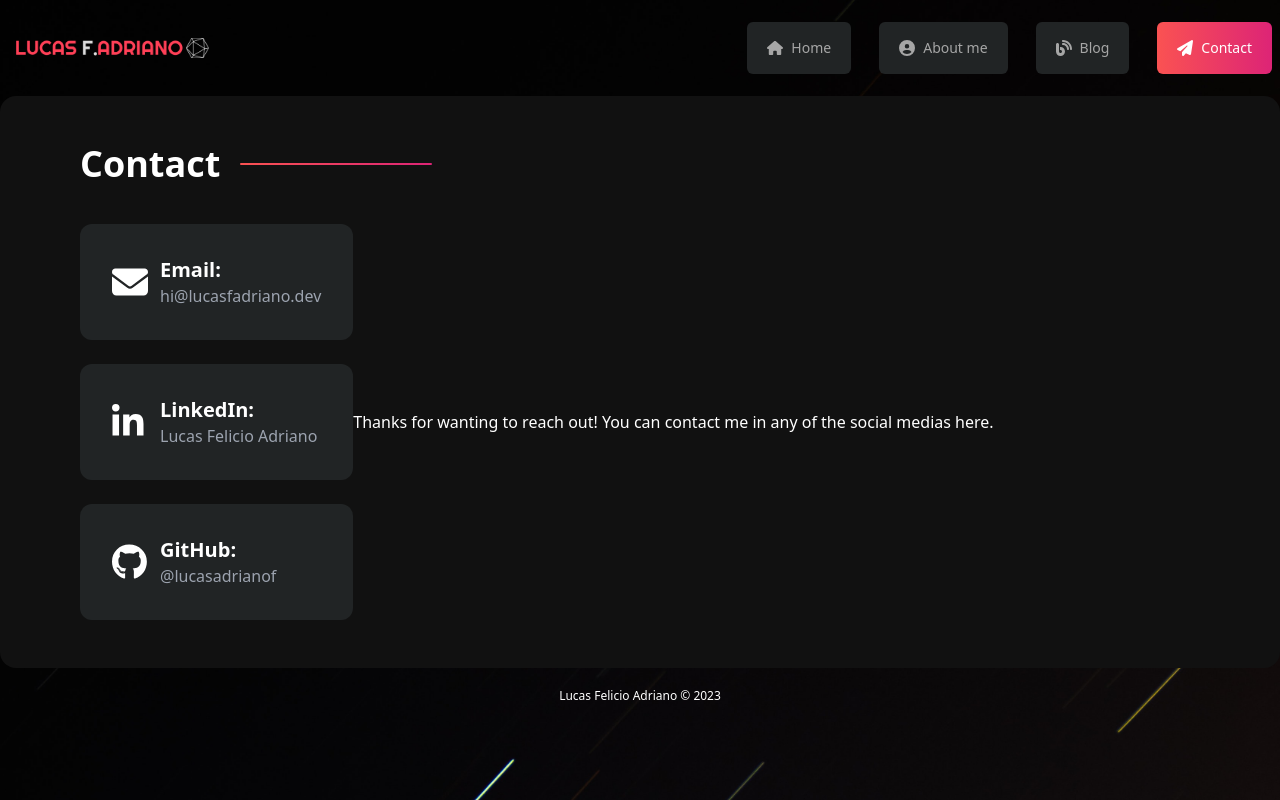
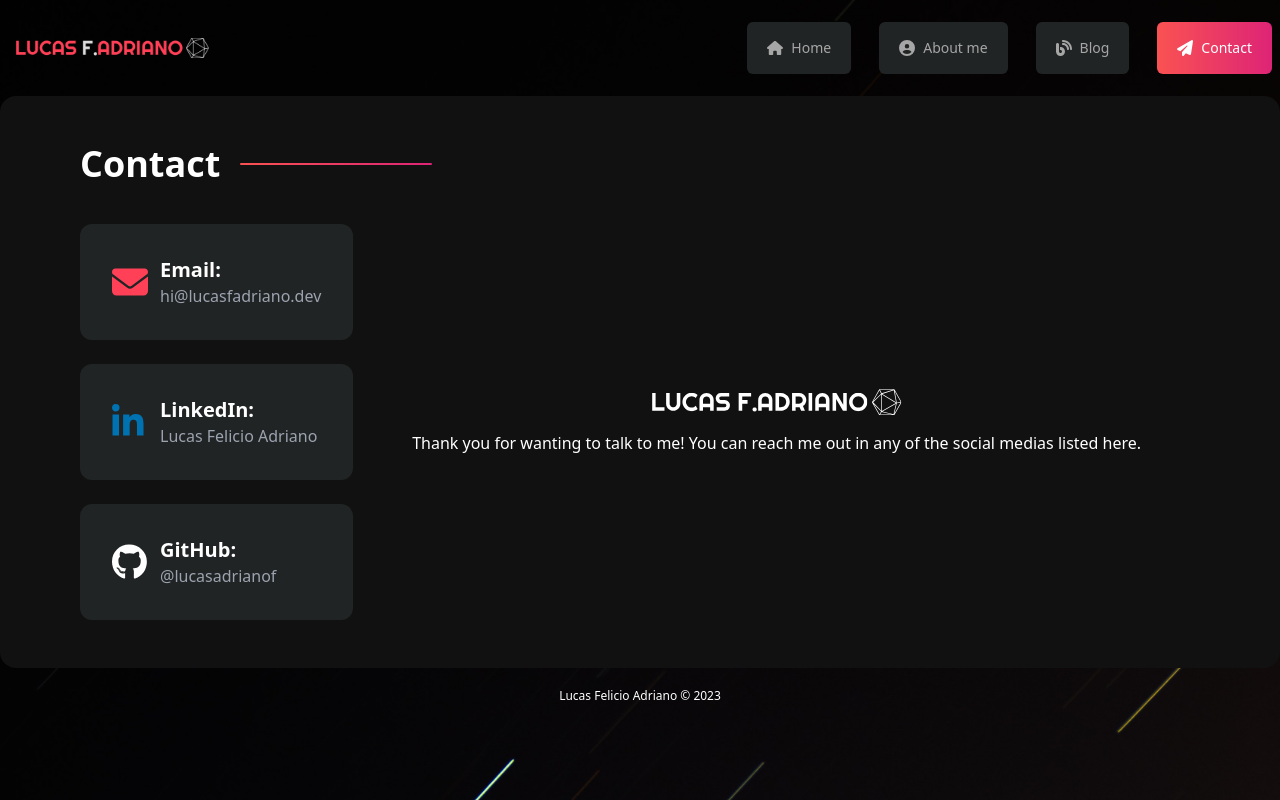
Before and after one commit to lucasadrianof/personal-blog-nextjs, a Next.js app: page /contact in a window 1280 px wide. Built offline with nearby package versions, Linux system fonts and the light colour scheme.

Commit message:
feat: tweaks on contact page

```diff
--- a/src/app/components/ContactBadges/ContactBadges.tsx
+++ b/src/app/components/ContactBadges/ContactBadges.tsx
@@ -4,10 +4,10 @@ import contactTypes from './data'
 export default function ContactBadges() {
   return (
     <>
-      {contactTypes.map(({ href, icon, text, title }, index) => (
+      {contactTypes.map(({ href, icon, iconColor, text, title }, index) => (
         <div className="flex gap-2 p-8 rounded-xl bg-[#212425]" key={index}>
           <span className="w-8 mt-2">
-            <FontAwesomeIcon className="text-4xl text-white" icon={icon} />
+            <FontAwesomeIcon className={`${iconColor} text-4xl`} icon={icon} />
           </span>
           <div className="space-y-2 pl-2 text-gray-400">
             <p className="text-xl font-semibold text-white">{title}:</p>
--- a/src/app/components/ContactBadges/data.ts
+++ b/src/app/components/ContactBadges/data.ts
@@ -5,6 +5,7 @@ import { faEnvelope } from '@fortawesome/free-solid-svg-icons'
 export interface ContactType {
   href: string
   icon: IconProp
+  iconColor: string
   text: string
   title: string
 }
@@ -13,18 +14,21 @@ const contactTypes: ContactType[] = [
   {
     href: 'mailto:hi@lucasfadriano.dev',
     icon: faEnvelope,
+    iconColor: 'text-[#ff4057]',
     text: 'hi@lucasfadriano.dev',
     title: 'Email',
   },
   {
     href: 'https://www.linkedin.com/in/lucas-felicio-adriano/',
     icon: faLinkedinIn,
+    iconColor: 'text-[#0072b1]',
     text: 'Lucas Felicio Adriano',
     title: 'LinkedIn',
   },
   {
     href: 'https://github.com/lucasadrianof/',
     icon: faGithub,
+    iconColor: 'text-white',
     text: '@lucasadrianof',
     title: 'GitHub',
   },
--- a/src/app/contact/page.tsx
+++ b/src/app/contact/page.tsx
@@ -1,3 +1,4 @@
+import Image from 'next/image'
 import ContactBadges from '../components/ContactBadges/ContactBadges'
 
 export default function About() {
@@ -12,10 +13,18 @@ export default function About() {
             <div className="flex flex-col space-y-6">
               <ContactBadges />
             </div>
-            <h2 className="self-center text-center text-white">
-              Thanks for wanting to reach out! You can contact me in any of the
-              social medias here.
-            </h2>
+            <div className="flex flex-col grow items-center justify-center">
+              <Image
+                alt="logo-transparent"
+                src="/logo-transparent.svg"
+                height={250}
+                width={250}
+              />
+              <h2 className="mt-4 px-4 self-center text-center text-white">
+                Thank you for wanting to talk to me! You can reach me out in any
+                of the social medias listed here.
+              </h2>
+            </div>
           </div>
         </div>
       </div>
```
Also changed, not shown: public/logo-transparent.svg (added).
